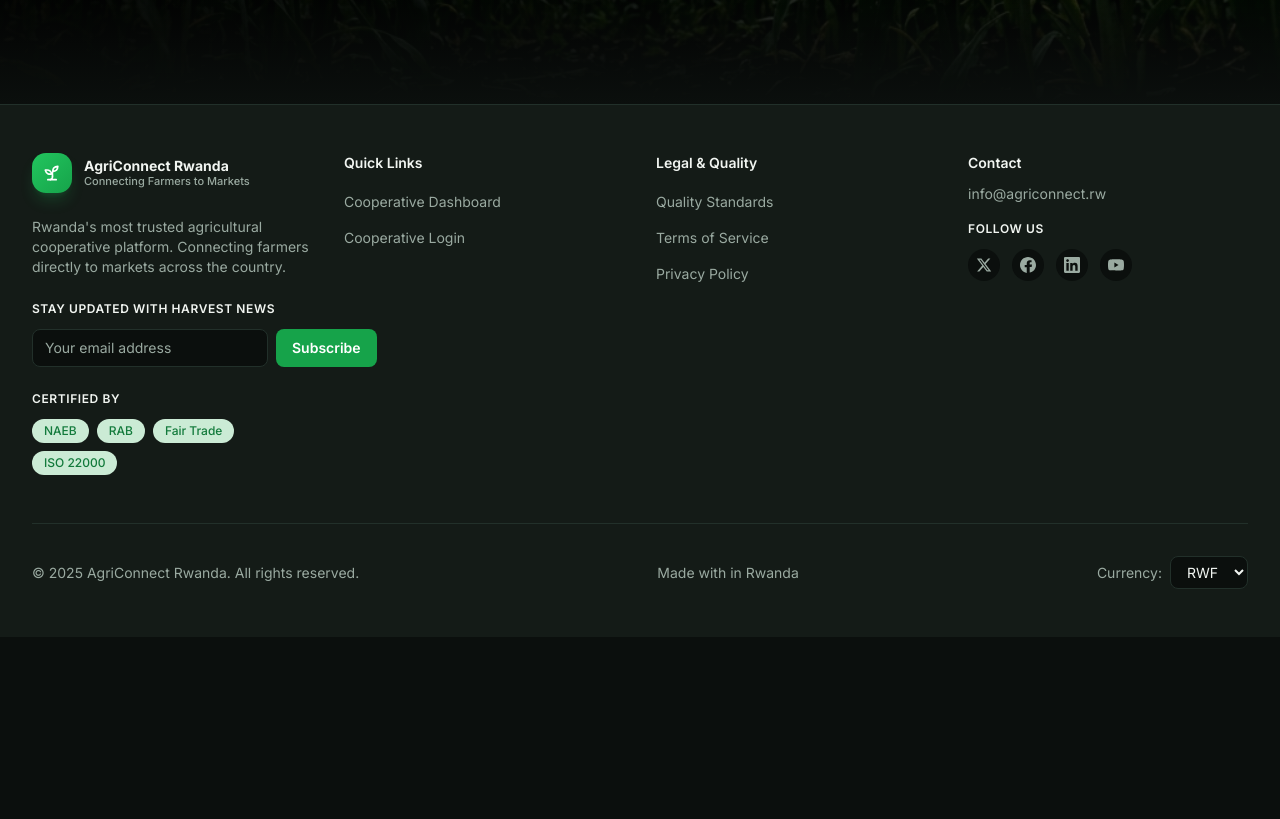
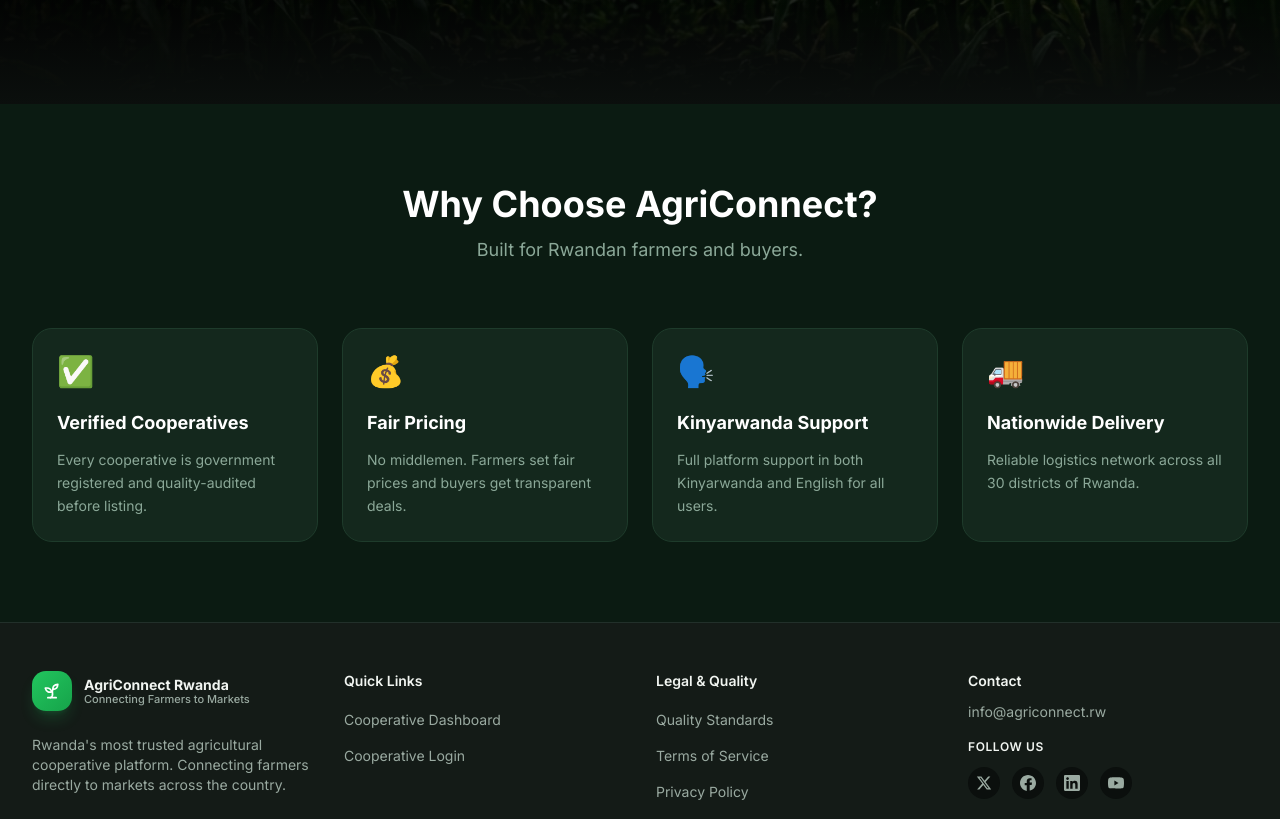
Before and after one commit to Emerance63/AGRI_connect_Frotned-end, a Next.js app: page / in a window 1280 px wide. Shown: the part 696-1515 px from the top of the page. Before the commit the page ends 1333 px from the top, so only its background shows below. Built offline with nearby package versions, Linux system fonts and the light colour scheme.

Commit message:
add why choose us cards

```diff
--- a/src/app/page.tsx
+++ b/src/app/page.tsx
@@ -1,9 +1,11 @@
 import Hero from "@/components/landing/Hero";
+import WhyChooseUs from "@/components/landing/WhyChooseUs";
 
 export default function HomePage() {
   return (
     <>
       <Hero />
+      <WhyChooseUs />
     </>
   );
 }
--- a/src/components/landing/WhyChooseUs.tsx
+++ b/src/components/landing/WhyChooseUs.tsx
@@ -0,0 +1,58 @@
+export default function WhyChooseUs() {
+  const features = [
+    {
+      title: "Verified Cooperatives",
+      description: "Every cooperative is government registered and quality-audited before listing.",
+      icon: "✅",
+    },
+    {
+      title: "Fair Pricing",
+      description: "No middlemen. Farmers set fair prices and buyers get transparent deals.",
+      icon: "💰",
+    },
+    {
+      title: "Kinyarwanda Support",
+      description: "Full platform support in both Kinyarwanda and English for all users.",
+      icon: "🗣️",
+    },
+    {
+      title: "Nationwide Delivery",
+      description: "Reliable logistics network across all 30 districts of Rwanda.",
+      icon: "🚚",
+    }
+  ];
+
+  return (
+    <section className="bg-[#0b1b12] py-20 px-4 sm:px-6 lg:px-8">
+      <div className="max-w-7xl mx-auto">
+        <div className="text-center mb-16">
+          <h2 className="text-3xl font-bold text-white sm:text-4xl">
+            Why Choose AgriConnect?
+          </h2>
+          <p className="mt-3 text-lg text-[#8ba898]">
+            Built for Rwandan farmers and buyers.
+          </p>
+        </div>
+
+        <div className="grid grid-cols-1 md:grid-cols-2 lg:grid-cols-4 gap-6">
+          {features.map((feature, index) => (
+            <div
+              key={index}
+              className="bg-[#14281d] border border-[#1e3b2b] rounded-2xl p-6 transition-all duration-300 hover:-translate-y-1 hover:shadow-xl hover:shadow-black/20 hover:border-[#2a4e3a]"
+            >
+              <div className="text-3xl mb-5">
+                {feature.icon}
+              </div>
+              <h3 className="text-lg font-bold text-white mb-3">
+                {feature.title}
+              </h3>
+              <p className="text-[#8ba898] text-sm leading-relaxed">
+                {feature.description}
+              </p>
+            </div>
+          ))}
+        </div>
+      </div>
+    </section>
+  );
+}
```
